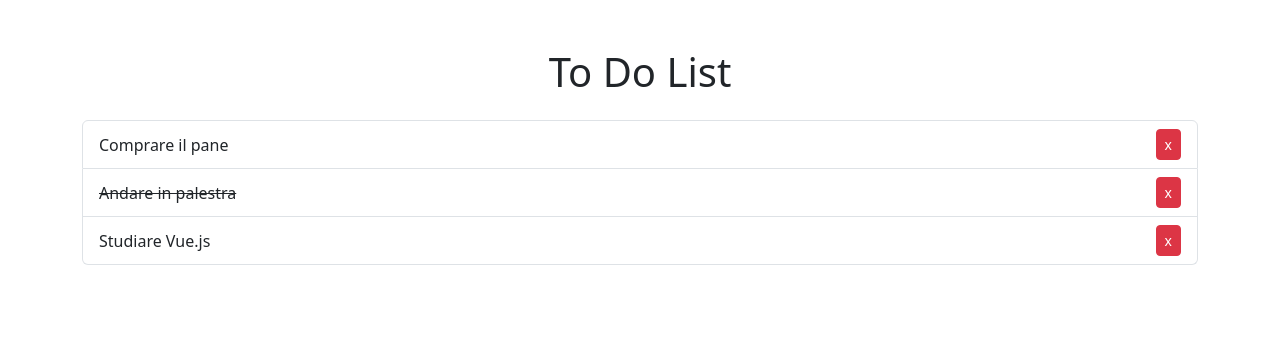
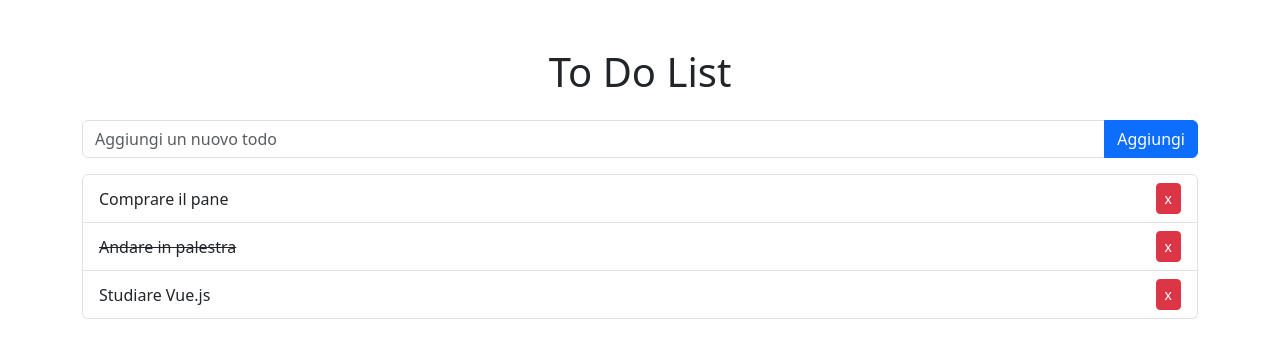
Before and after one commit to matteo-cota/vue-todolist, a plain HTML site: page index.html in a window 1280 px wide. Drawn offline with nearby package versions, Linux system fonts and the light colour scheme.

Commit message:
Milestone 3 e Bonus 1 fatto

```diff
--- a/index.html
+++ b/index.html
@@ -11,6 +11,12 @@
     <div id="app" class="container mt-5">
         <!-- Titolo principale -->
         <h1 class="text-center mb-4">To Do List</h1>
+
+        <!-- Input per aggiungere un nuovo todo -->
+        <div class="input-group mb-3">
+            <input type="text" class="form-control" v-model="newTodo" placeholder="Aggiungi un nuovo todo" @keyup.enter="addTodo">
+            <button class="btn btn-primary" @click="addTodo">Aggiungi</button>
+        </div>
 
         <!-- Lista di todos -->
         <ul class="list-group">
--- a/js/script.js
+++ b/js/script.js
@@ -13,6 +13,16 @@ new Vue({
     },
 
     methods: {
+        // Milestone 3: Metodo per aggiungere un nuovo todo
+        addTodo() {
+            // Aggiungiamo il nuovo todo solo se l'input non è vuoto
+            if (this.newTodo.trim() !== '') {
+                // Aggiungiamo un nuovo oggetto 'todo' all'array 'todos'
+                this.todos.push({ text: this.newTodo, done: false });
+                // Resettiamo l'input dopo aver aggiunto il todo
+                this.newTodo = '';
+            }
+        },
 
         // Milestone 2: Metodo per rimuovere un todo dall'array
         removeTodo(index) {
```
